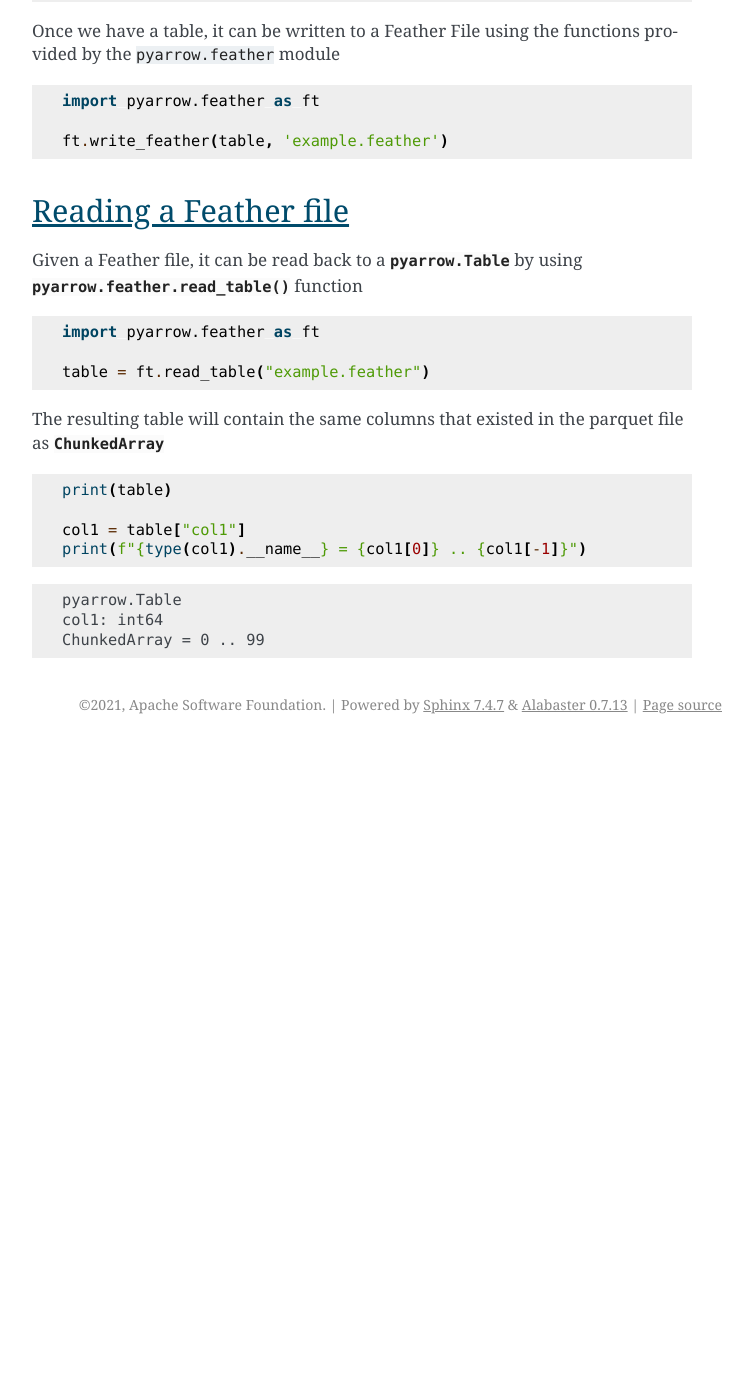
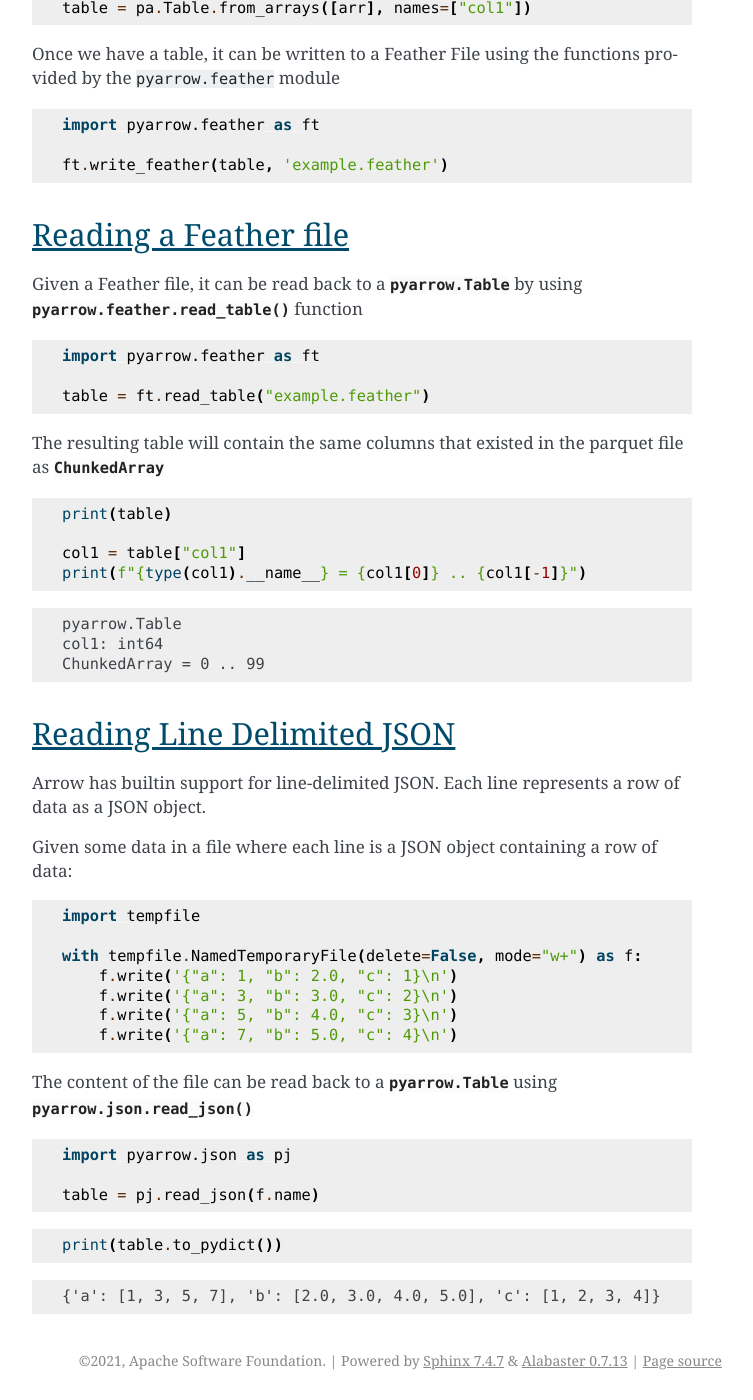
Before and after one commit to apache/arrow-cookbook, a Sphinx documentation site: the page built from python/source/io.rst, in a window 1280 px wide and 1400 px high, scrolled down 8125 px. Shown: the whole window, without its empty margins (388-1141 px from the left). Built offline with Sphinx 7.4.7, drawn with Linux system fonts in a browser that asks for light colours; before the commit the page ends 8869 px from its top, so only the background shows below that; some of the changed text lies outside the part shown.

Commit message:
Recipe to read json

```diff
--- a/python/source/io.rst
+++ b/python/source/io.rst
@@ -497,3 +497,39 @@
     pyarrow.Table
     col1: int64
     ChunkedArray = 0 .. 99
+
+Reading Line Delimited JSON
+===========================
+
+Arrow has builtin support for line-delimited JSON.
+Each line represents a row of data as a JSON object.
+
+Given some data in a file where each line is a JSON object
+containing a row of data:
+
+.. testcode::
+
+    import tempfile
+
+    with tempfile.NamedTemporaryFile(delete=False, mode="w+") as f:
+        f.write('{"a": 1, "b": 2.0, "c": 1}\n')
+        f.write('{"a": 3, "b": 3.0, "c": 2}\n')
+        f.write('{"a": 5, "b": 4.0, "c": 3}\n')
+        f.write('{"a": 7, "b": 5.0, "c": 4}\n')
+
+The content of the file can be read back to a :class:`pyarrow.Table` using
+:func:`pyarrow.json.read_json`
+
+.. testcode::
+
+    import pyarrow.json as pj
+
+    table = pj.read_json(f.name)
+
+.. testcode::
+
+    print(table.to_pydict())
+
+.. testoutput::
+
+    {'a': [1, 3, 5, 7], 'b': [2.0, 3.0, 4.0, 5.0], 'c': [1, 2, 3, 4]}
```
